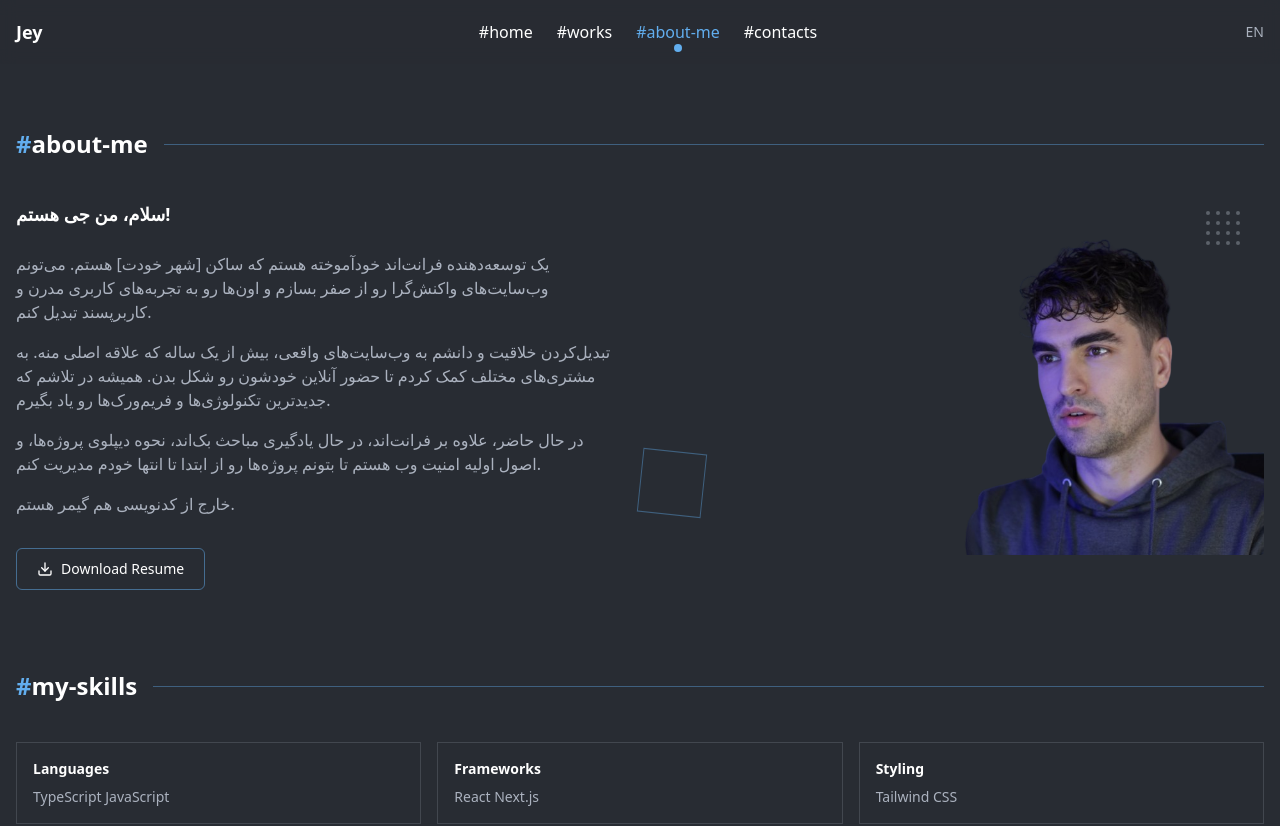
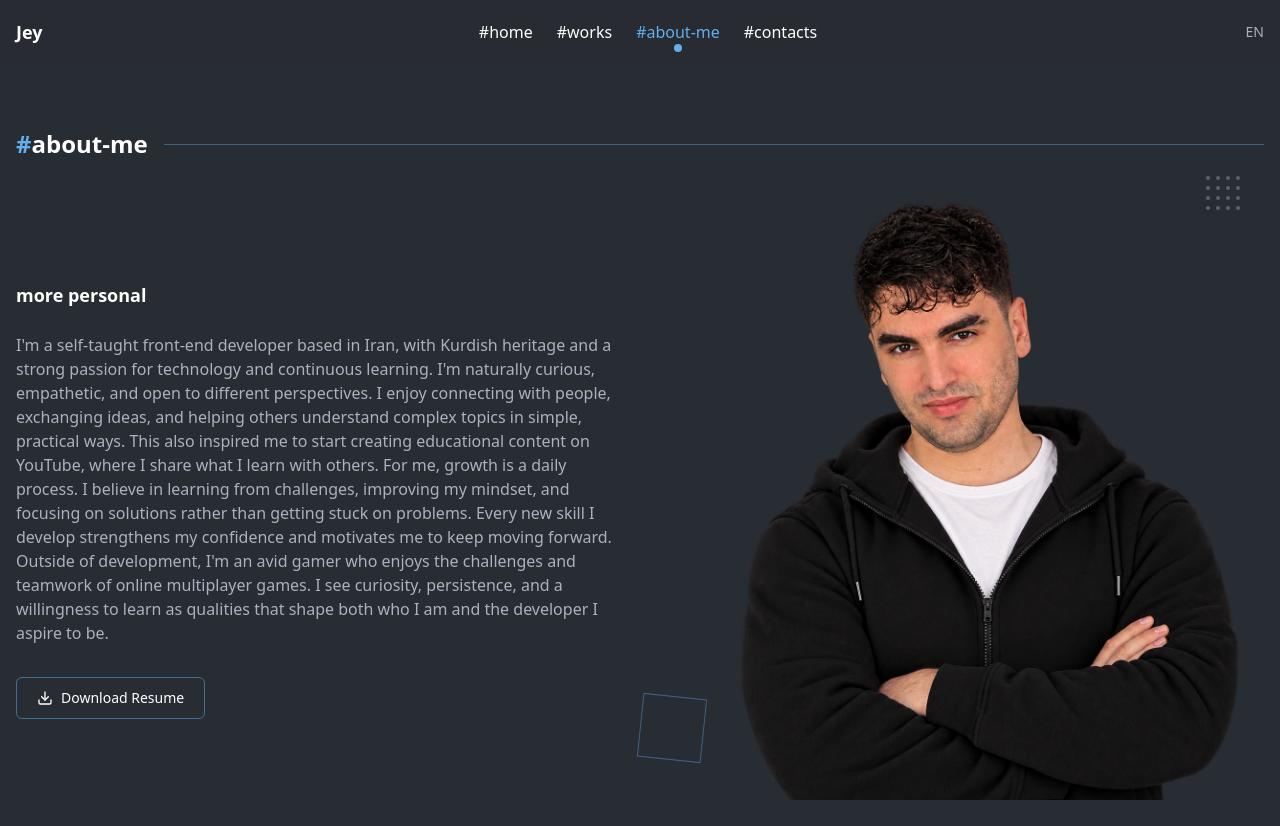
Before and after one commit to Siajey/myportfolio, a Next.js app: page /about-me in a window 1280 px wide. Shown: the top 826 px of the page. Built offline with nearby package versions, Linux system fonts and the light colour scheme.

Commit message:
content: add real about-me bio and photos

```diff
--- a/src/app/_components/AboutMe/index.tsx
+++ b/src/app/_components/AboutMe/index.tsx
@@ -11,53 +11,35 @@ export default function AboutMe() {
 
       <div className='grid gap-12 lg:grid-cols-2 lg:items-center'>
         <div>
-          <p className='text-lg font-semibold text-white'>سلام، من جی هستم!</p>
+          <p className='text-lg font-semibold text-white'>
+            my full name is Siavash Mohammadjani{' '}
+            <span className='text-primary'>(Jey)</span>{' '}
+          </p>
 
           <p className='mt-6 text-gray'>
-            یک توسعه‌دهنده فرانت‌اند خودآموخته هستم که ساکن [شهر خودت] هستم.
-            می‌تونم وب‌سایت‌های واکنش‌گرا رو از صفر بسازم و اون‌ها رو به
-            تجربه‌های کاربری مدرن و کاربرپسند تبدیل کنم.
+            I&apos;m a front-end developer seeking fully remote opportunities
+            where I can contribute to meaningful projects that make a real
+            difference in people&apos;s lives. I value continuous learning,
+            thoughtful collaboration, and building products I&apos;m proud to
+            help create. For me, the most rewarding work is developing something
+            useful that leaves a positive impact long after it&apos;s built.
           </p>
-
-          <p className='mt-4 text-gray'>
-            تبدیل‌کردن خلاقیت و دانشم به وب‌سایت‌های واقعی، بیش از یک ساله که
-            علاقه اصلی منه. به مشتری‌های مختلف کمک کردم تا حضور آنلاین خودشون رو
-            شکل بدن. همیشه در تلاشم که جدیدترین تکنولوژی‌ها و فریم‌ورک‌ها رو یاد
-            بگیرم.
-          </p>
-
           <Link
             href='/about-me'
             className='mt-8 inline-block rounded-md border border-primary/50 px-5 py-2.5
               text-sm font-medium text-white transition duration-200 hover:bg-primary/10'
           >
-            بیشتر بخون
+            find out more ...
           </Link>
         </div>
 
         <div className='relative flex justify-center lg:justify-end '>
           <DotGrid className='absolute -top-6 right-6  lg:grid' />
-          <div
-            className='absolute -left-6 bottom-10 hidden h-16 w-16 rotate-6 border
-              border-primary/40 lg:block'
-          />
 
-          <div className='border-b border-primary/40'>
-            <Image
-              src={aboutImage}
-              alt='Jey portrait'
-              className='relative z-10 rounded-sm sm:w-80'
-            />
-          </div>
-
-          <div
-            className='absolute -left-1  bottom-20  h-16 w-16 rotate-6 border
-              border-primary/40 lg:block'
-          />
-
-          <div
-            className='absolute -left-1  bottom-1  h-16 w-16 rotate-6 border
-              border-primary/40 hidden lg:block'
+          <Image
+            src={aboutImage}
+            alt='Jey portrait'
+            className='relative z-10 '
           />
         </div>
       </div>
--- a/src/app/about-me/page.tsx
+++ b/src/app/about-me/page.tsx
@@ -1,7 +1,7 @@
 import { Download } from 'lucide-react'
 import type { Metadata } from 'next'
 import Image from 'next/image'
-import aboutImage from '@/assets/images/about.png'
+import aboutImage from '@/assets/images/about-me.png'
 import DotGrid from '@/components/ui/DotGrid'
 import SectionHeading from '@/components/ui/SectionHeading'
 import { skillsData } from '@/data/skills.data'
@@ -20,29 +20,24 @@ export default function AboutMePage() {
 
       <div className='grid gap-12 lg:grid-cols-2 lg:items-center'>
         <div>
-          <p className='text-lg font-semibold text-white'>سلام، من جی هستم!</p>
+          <p className='text-lg font-semibold text-white'>more personal</p>
 
           <p className='mt-6 text-gray'>
-            یک توسعه‌دهنده فرانت‌اند خودآموخته هستم که ساکن [شهر خودت] هستم.
-            می‌تونم وب‌سایت‌های واکنش‌گرا رو از صفر بسازم و اون‌ها رو به
-            تجربه‌های کاربری مدرن و کاربرپسند تبدیل کنم.
-          </p>
-
-          <p className='mt-4 text-gray'>
-            تبدیل‌کردن خلاقیت و دانشم به وب‌سایت‌های واقعی، بیش از یک ساله که
-            علاقه اصلی منه. به مشتری‌های مختلف کمک کردم تا حضور آنلاین خودشون رو
-            شکل بدن. همیشه در تلاشم که جدیدترین تکنولوژی‌ها و فریم‌ورک‌ها رو یاد
-            بگیرم.
-          </p>
-
-          <p className='mt-4 text-gray'>
-            در حال حاضر، علاوه بر فرانت‌اند، در حال یادگیری مباحث بک‌اند، نحوه
-            دیپلوی پروژه‌ها، و اصول اولیه امنیت وب هستم تا بتونم پروژه‌ها رو از
-            ابتدا تا انتها خودم مدیریت کنم.
-          </p>
-
-          <p className='mt-4 text-gray'>
-            خارج از کدنویسی هم گیمر هستم.
+            I&apos;m a self-taught front-end developer based in Iran, with
+            Kurdish heritage and a strong passion for technology and continuous
+            learning. I&apos;m naturally curious, empathetic, and open to
+            different perspectives. I enjoy connecting with people, exchanging
+            ideas, and helping others understand complex topics in simple,
+            practical ways. This also inspired me to start creating educational
+            content on YouTube, where I share what I learn with others. For me,
+            growth is a daily process. I believe in learning from challenges,
+            improving my mindset, and focusing on solutions rather than getting
+            stuck on problems. Every new skill I develop strengthens my
+            confidence and motivates me to keep moving forward. Outside of
+            development, I&apos;m an avid gamer who enjoys the challenges and
+            teamwork of online multiplayer games. I see curiosity, persistence,
+            and a willingness to learn as qualities that shape both who I am and
+            the developer I aspire to be.
           </p>
 
           <a
@@ -66,7 +61,7 @@ export default function AboutMePage() {
           <Image
             src={aboutImage}
             alt='Jey portrait'
-            className='relative z-10 w-64 rounded-sm sm:w-80'
+            className='relative z-10'
           />
         </div>
       </div>
```
Also changed, not shown: src/assets/images/about-me.png (added), src/assets/images/about.png.
